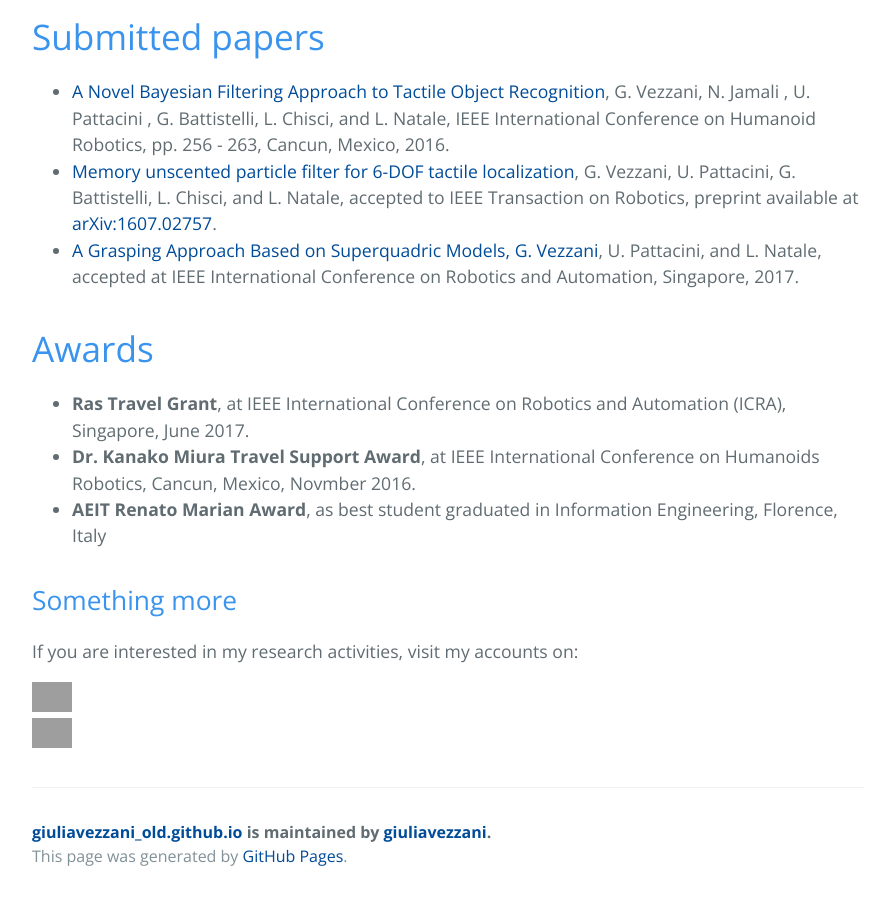
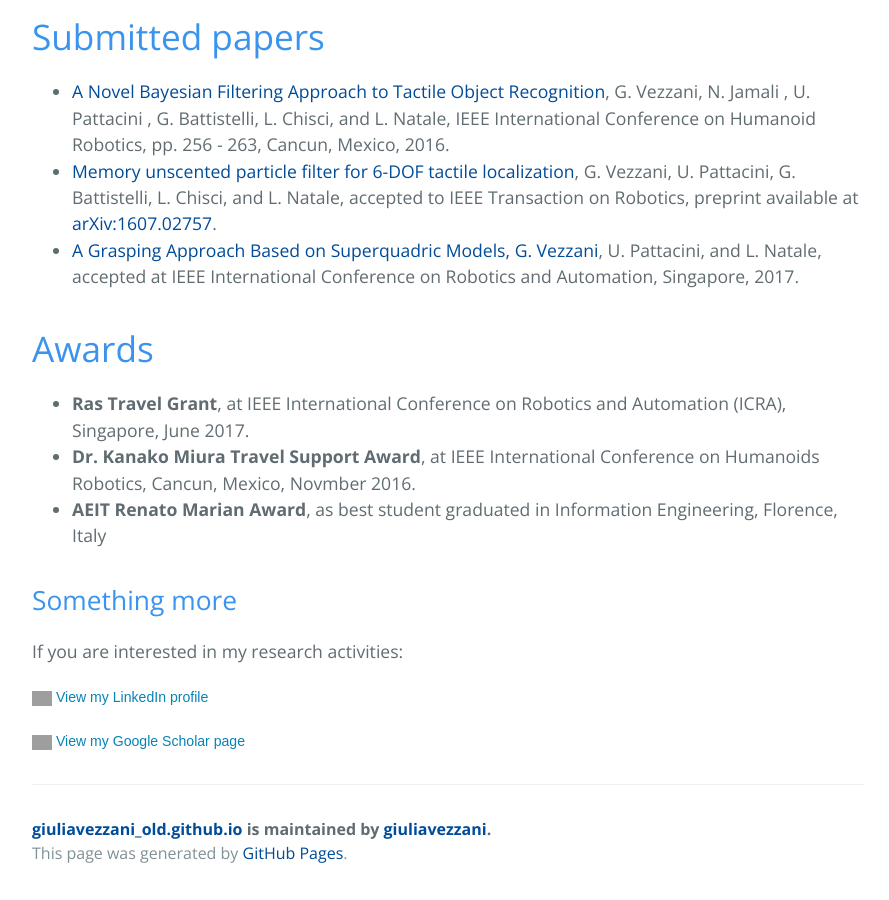
Before and after one commit to giuliavezzani/giuliavezzani_old.github.io, a Jekyll site: the page built from index.md, in a window 1280 px wide and 900 px high, scrolled down 1808 px. Shown: the whole window, without its empty margins (192-1081 px from the left). Built offline with Jekyll 4.4.1, drawn with Linux system fonts in a browser that asks for light colours; our own code applies the rules of GitHub Pages for plain Markdown files; grey boxes are pictures that could not be loaded.

Commit message:
Update index.md

```diff
--- a/index.md
+++ b/index.md
@@ -105,7 +105,9 @@
 
 
 ## Something more
-If you are interested in my research activities, visit my accounts on:
+If you are interested in my research activities:
 
-[<img  src="https://raw.githubusercontent.com/giuliavezzani/giuliavezzani.github.io/master/files/linkedin.png" width="40">](https://it.linkedin.com/in/giuliavezzani)
-[<img  src="https://raw.githubusercontent.com/giuliavezzani/giuliavezzani.github.io/master/files/google-scholar.png" width="40">](https://scholar.google.it/citations?user=Zlpuln8AAAAJ&hl=it)
+<a href="https://it.linkedin.com/pub/giulia-vezzani/b7/a46/51a" style="text-decoration:none;"><span style="font: 80% Arial,sans-serif; color:#0783B6;"><img src="https://static.licdn.com/scds/common/u/img/webpromo/btn_in_20x15.png" width="20" height="15" alt="View my LinkedIn profile" style="vertical-align:middle;" border="0">&nbsp;View my LinkedIn profile</span></a>
+
+
+<a href="https://scholar.google.it/citations?user=Zlpuln8AAAAJ&hl=it" style="text-decoration:none;"><span style="font: 80% Arial,sans-serif; color:#0783B6;"><img src="https://raw.githubusercontent.com/giuliavezzani/giuliavezzani.github.io/master/files/google-scholar.png" width="20" height="15" alt="View my Google Scholar page" style="vertical-align:middle;" border="0">&nbsp;View my Google Scholar page</span></a>
```
